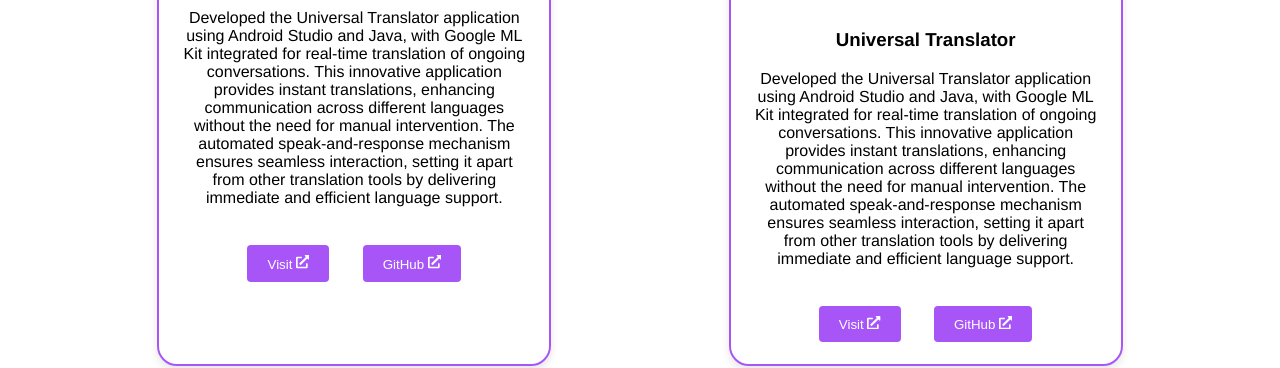
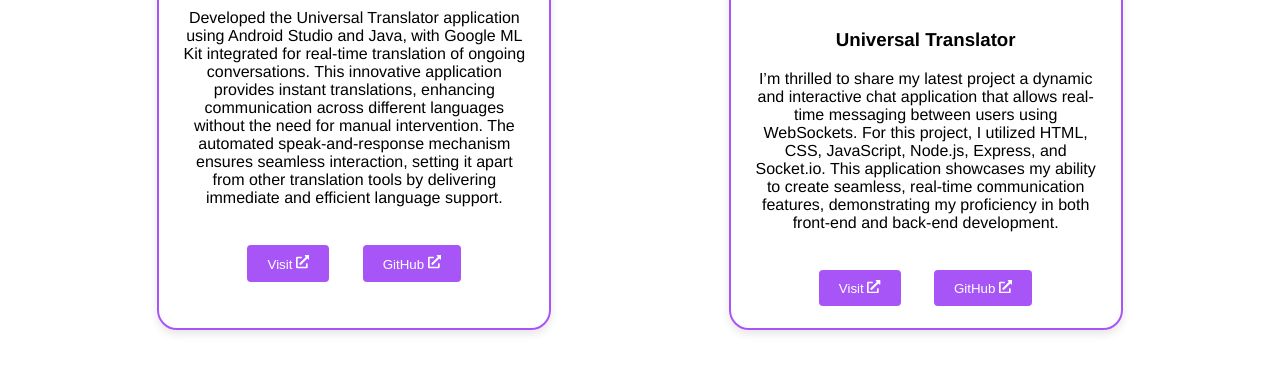
Before and after one commit to IT-YASH/Final-Portfolio, a React (Create React App) app: page /projects in a window 1280 px wide. Shown: the part 1065-1433 px from the top of the page. Built offline with nearby package versions, Linux system fonts and the light colour scheme; the HTML template or start-up script is replaced by a standard one.

Commit message:
working on the proejct section resposivness

```diff
--- a/src/components/Project.js
+++ b/src/components/Project.js
@@ -31,7 +31,7 @@
     id: 4,
     name: "Universal Translator",
     image: require("../images/chat.png"),
-    info: "Developed the Universal Translator application using Android Studio and Java, with Google ML Kit integrated for real-time translation of ongoing conversations. This innovative application provides instant translations, enhancing communication across different languages without the need for manual intervention. The automated speak-and-response mechanism ensures seamless interaction, setting it apart from other translation tools by delivering immediate and efficient language support.",
+    info: "I’m thrilled to share my latest project a dynamic and interactive chat application that allows real-time messaging between users using WebSockets. For this project, I utilized HTML, CSS, JavaScript, Node.js, Express, and Socket.io. This application showcases my ability to create seamless, real-time communication features, demonstrating my proficiency in both front-end and back-end development.",
     link: "https://insta",
     github: "",
   },
```
